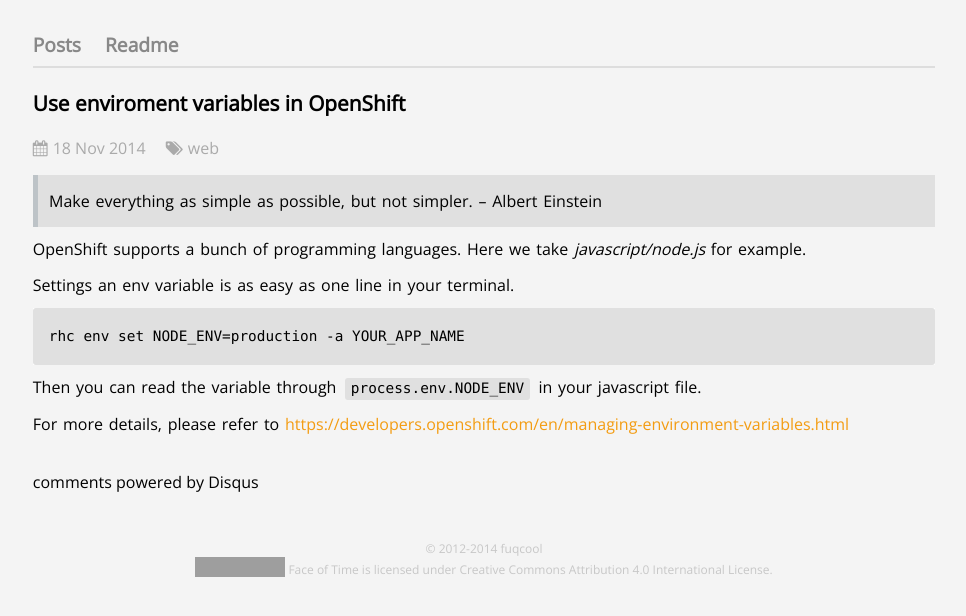
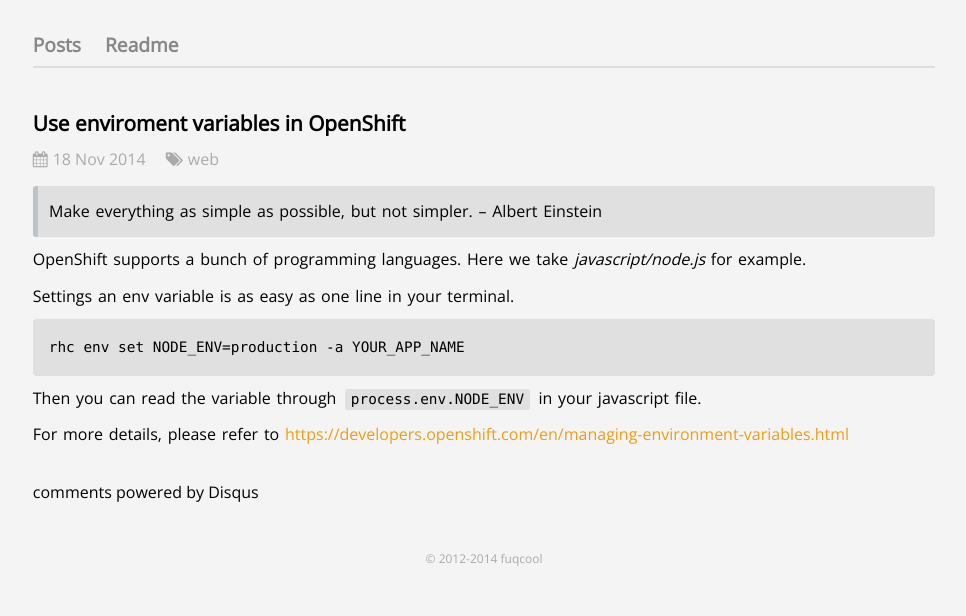
Before and after one commit to fuqcool/fuqcool.github.io, a Jekyll site: the page built from _posts/2014-11-18-rhc-env-var.md, in a window 1280 px wide. Shown: the top 616 px of the page, without its empty margins (156-1122 px from the left). Built offline with Jekyll 4.4.1, drawn with Linux system fonts in a browser that asks for light colours; Markdown is read by kramdown in place of the engine named in the settings; comment, search, counter and statistics services are not loaded; grey boxes are pictures that could not be loaded.

Commit message:
ui changes

```diff
--- a/_layouts/default.html
+++ b/_layouts/default.html
@@ -51,15 +51,6 @@
 
     <div class="footer">
       <div><span class="copyright">&copy; 2012-2014 fuqcool</span></div>
-      <div>
-        <a rel="license" href="http://creativecommons.org/licenses/by/4.0/"><img alt="Creative Commons License" style="border-width:0" src="http://i.creativecommons.org/l/by/4.0/80x15.png" /></a>
-        <span class="license">
-        Face of Time is licensed under
-        <a rel="license" href="http://creativecommons.org/licenses/by/4.0/">
-          Creative Commons Attribution 4.0 International License</a>.
-        </span>
-      </div>
     </div> <!-- end footer -->
-
   </body>
 </html>
--- a/css/main.css
+++ b/css/main.css
@@ -35,7 +35,7 @@
 
 h2 {
   font-size: 1.3em;
-  margin: 1em 0;
+  margin: 2em 0 0.5em 0;
 }
 
 h3, h4 {
@@ -57,6 +57,7 @@
   background-color: #e0e0e0;
   padding: 0.2em 0.7em;
   border-left: solid 5px #bdc3c7;
+  border-radius: 3px;
 }
 
 hr {
@@ -163,7 +164,7 @@
 
 .footer {
   font-size: 75%;
-  color: #c7c7c7;
+  color: #aaa;
   margin: 1.5em 0;
   overflow: hidden;
 }
```
